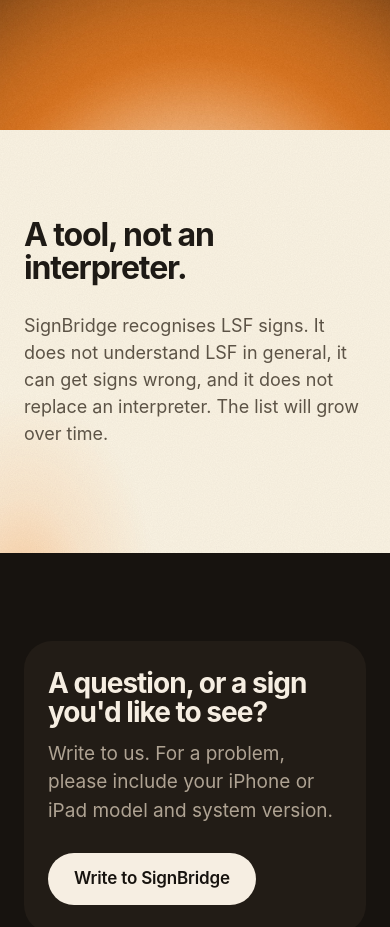
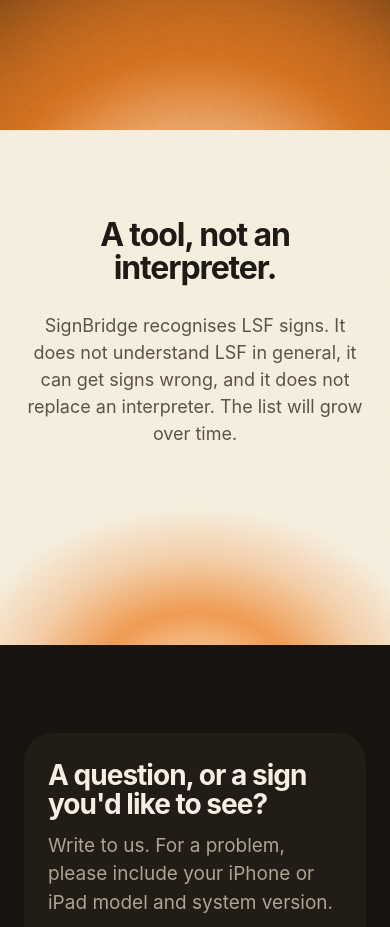
Before and after one commit to mdesmartin/signbridge-site, a plain HTML site: page en/index.html in a window 390 px wide. Shown: the part 2960-3887 px from the top of the page. Drawn offline with Linux system fonts and the light colour scheme.

Commit message:
Site: tool chapter centred with the onboarding halo, so the two cream chapters differ
Co-Authored-By: Claude Opus 5.5 <noreply@anthropic.com>

```diff
--- a/en/index.html
+++ b/en/index.html
@@ -9,7 +9,7 @@
 <meta name="color-scheme" content="dark">
 <link rel="icon" type="image/png" href="../img/favicon.png">
 <link rel="apple-touch-icon" href="../img/apple-touch-icon.png">
-<link rel="stylesheet" href="../style.css?v=7">
+<link rel="stylesheet" href="../style.css?v=8">
 </head>
 <body>
 <div class="hero">
@@ -51,7 +51,7 @@
 <h2 class="titre"><span class="o">On-device</span><span class="o">AI model.</span><span>Offline.</span><span class="g">Instant.</span></h2>
 </section>
 
-<section class="chapitre beige gauche">
+<section class="chapitre beige centre">
 <h2 class="titre petit">A tool, not an interpreter.</h2>
 <p class="texte"><span>SignBridge recognises LSF signs. It does not understand LSF in general, it can get signs wrong, and it does not replace an interpreter. The list will grow over time.</span></p>
 </section>
--- a/style.css
+++ b/style.css
@@ -54,7 +54,10 @@ img{max-width:100%;height:auto;display:block}
 .orange .etape{background:#FAF3E3}
 .orange .etape p{color:#1E1A15}
 .beige{color:#1E1A15;background:radial-gradient(ellipse 50% 70% at 92% 105%,rgba(251,199,149,.85) 0%,rgba(250,217,180,.5) 32%,rgba(250,217,180,0) 68%),#FAF3E3}
-.beige.gauche{background:radial-gradient(ellipse 50% 70% at 6% 110%,rgba(251,199,149,.85) 0%,rgba(250,217,180,.5) 32%,rgba(250,217,180,0) 68%),#FAF3E3}
+.beige.gauche-inutilise{background:radial-gradient(ellipse 50% 70% at 6% 110%,rgba(251,199,149,.85) 0%,rgba(250,217,180,.5) 32%,rgba(250,217,180,0) 68%),#FAF3E3}
+/* The tool chapter: centred, with the onboarding halo rising from the bottom edge */
+.beige.centre{text-align:center;padding-bottom:200px;background:radial-gradient(ellipse 38% 62% at 50% 112%,#FFE2C2 0%,rgba(242,130,36,.75) 30%,rgba(242,130,36,.28) 52%,rgba(242,130,36,0) 72%),#FAF3E3}
+.beige.centre .texte span{margin:0 auto}
 .beige .texte{color:#5C5346}
 .horizon{background:var(--nuit) url(img/horizon.jpg) no-repeat center bottom;background-size:cover;padding-bottom:280px}
 .horizon .titre{font-size:clamp(48px,7.4vw,88px)}
@@ -103,6 +106,7 @@ footer a:hover{color:var(--creme)}
   .etape p{font-size:17px}
   .icone{height:32px;margin:0;flex:none;width:auto;min-width:32px}
   .horizon{padding-bottom:220px}
+  .beige.centre{padding-bottom:180px;background:radial-gradient(ellipse 85% 48% at 50% 108%,#FFE2C2 0%,rgba(242,130,36,.75) 30%,rgba(242,130,36,.28) 52%,rgba(242,130,36,0) 72%),#FAF3E3}
   .horizon h3{margin-top:48px}
   .carte{padding:28px 24px}
   .support{padding-top:0}
```
Also changed, not shown: en/privacy.html (+1 -1 lines), index.html (+2 -2 lines), privacy.html (+1 -1 lines).
